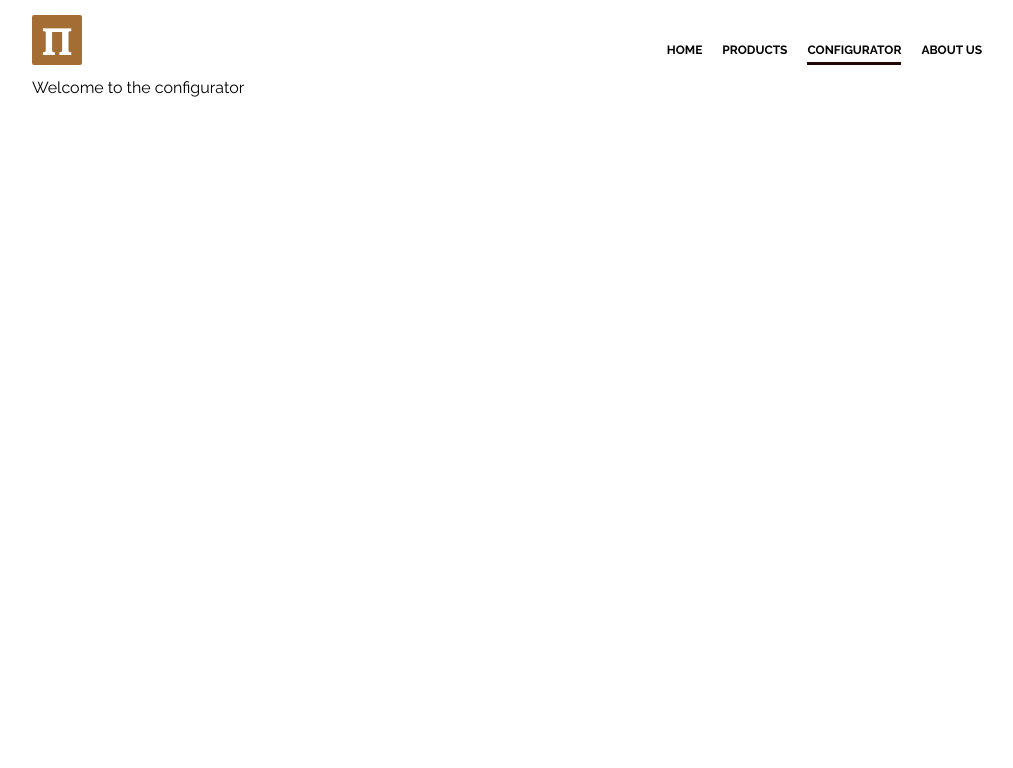
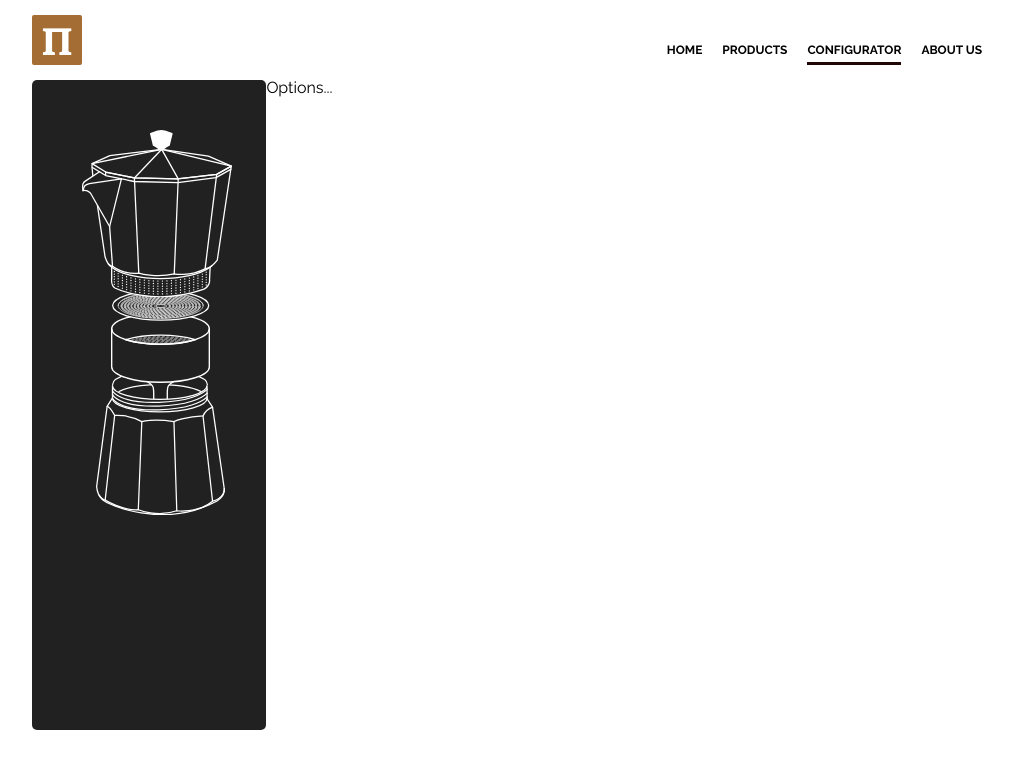
Before and after one commit to rafael-mindreau/percolator-poc, a React (Create React App) app: page /configurator in a window 1280 px wide. Shown: the top 768 px of the page, without its empty margins (128-1141 px from the left). Built offline with nearby package versions, Linux system fonts and the light colour scheme.

Commit message:
Make assembly & viewport dynamic + reuse components

```diff
--- a/src/components/Configurator.js
+++ b/src/components/Configurator.js
@@ -1,9 +1,22 @@
 import React from 'react';
+import PercolatorAssembly from './PercolatorAssembly';
+import './Configurator.scss';
 
-function Home() {
+function Configurator() {
+  const style = {
+    backgroundColor: '#212121',
+  };
+
   return (
-    <h1>Welcome to the configurator</h1>
+    <div className="configurator">
+      <div style={style} className="result-viewport">
+        <PercolatorAssembly open backgroundColor={style.backgroundColor} />
+      </div>
+      <div className="options">
+        Options...
+      </div>
+    </div>
   );
 }
 
-export default Home;
+export default Configurator;
--- /dev/null
+++ b/src/components/Configurator.scss
@@ -0,0 +1,19 @@
+// Width of the viewport for the percolator assembly
+$viewport-width: 150px;
+
+.configurator {
+  display: flex;
+  justify-content: space-between;
+
+  .result-viewport {
+    padding: 50px;
+    width: $viewport-width;
+    height: 550px;
+
+    border-radius: 5px;
+  }
+
+  .options {
+    width: calc(100% - $viewport-width);
+  }
+}
--- a/src/components/Hero.js
+++ b/src/components/Hero.js
@@ -5,7 +5,7 @@ import './Hero.scss';
 function Hero({ textComponent }) {
   return (
     <div className="hero">
-      <PercolatorAssembly />
+      <PercolatorAssembly dynamic backgroundColor="#D46D44" />
       <div className="hero-text">
         { textComponent }
       </div>
--- a/src/components/Home.scss
+++ b/src/components/Home.scss
@@ -9,6 +9,6 @@
   img {
     position: absolute;
     width: 100%;
-    top: 120px;
+    top: 348px;
   }
 }
--- a/src/components/PercolatorAssembly.js
+++ b/src/components/PercolatorAssembly.js
@@ -6,14 +6,16 @@ import Ring from './percolator-parts/3D/Ring';
 import BottomDefault from './percolator-parts/3D/bottoms/BottomDefault';
 import './PercolatorAssembly.scss';
 
-function PercolatorAssembly() {
+function PercolatorAssembly({ backgroundColor, dynamic, open }) {
+  const className = `assembly-perspective-view ${dynamic ? 'dynamic ' : ''} ${open ? 'open ' : ''}`;
+
   return (
-    <div className="assembly-perspective-view">
-      <TopDefault />
-      <SpreaderBasic />
-      <BasketBasic />
+    <div className={className}>
+      <TopDefault fillColor={backgroundColor} />
+      <SpreaderBasic fillColor={backgroundColor} />
+      <BasketBasic fillColor={backgroundColor} />
       <Ring />
-      <BottomDefault />
+      <BottomDefault fillColor={backgroundColor} />
     </div>
   );
 }
--- a/src/components/PercolatorAssembly.scss
+++ b/src/components/PercolatorAssembly.scss
@@ -2,9 +2,10 @@
 
 .assembly-perspective-view {
   position: relative;
-  width: 300px;
+  width: 100%;
+  max-width: 300px;
 
-  &:hover svg {
+  &.dynamic:hover svg, &.open svg {
     &.spreader {
       top: 160px;
     }
@@ -25,52 +26,50 @@
   svg {
     display: block;
 
-    .filled {
-      fill: $main-color;
-    }
-
     &.top {
-      width: 50%;
+      position: absolute;
+      z-index: 6;
+      width: 150px;
       top: 0;
       left: 0;
     }
 
     &.spreader {
       position: absolute;
-      z-index: -1;
+      z-index: 4;
       top: 135px;
       left: 30px;
-      width: 33%;
+      width: 99px;
 
       transition: top 0.7s ease-in-out;
     }
 
     &.basket {
       position: absolute;
-      z-index: -2;
+      z-index: 3;
       top: 108px;
       left: 29px;
-      width: 33%;
+      width: 99px;
 
       transition: top 0.7s ease-in-out;
     }
 
     &.ring {
       position: absolute;
-      z-index: -3;
+      z-index: 2;
       top: 140px;
       left: 30px;
-      width: 32%;
+      width: 96px;
 
       transition: top 0.7s ease-in-out;
     }
 
     &.bottom {
       position: absolute;
-      z-index: -1;
+      z-index: 5;
       top: 140px;
       left: 14px;
-      width: 43%;
+      width: 129px;
 
       transition: top 0.7s ease-in-out;
     }
--- a/src/components/percolator-parts/3D/baskets/Basket01.js
+++ b/src/components/percolator-parts/3D/baskets/Basket01.js
@@ -1,6 +1,6 @@
 import React from 'react';
 
-export default function Spreader01() {
+export default function Basket01({ fillColor }) {
   return (
     /* eslint-disable */
     <svg
@@ -18,14 +18,14 @@ export default function Spreader01() {
              stroke-miterlimit="10"
              d="m 403.113,470.228 c -8.61,5.235 -9.113,6.448 -9.113,17.5 v 50.756 c 0,0 -1.23,4.516 -10.126,4.516 h 0.063 c -8.896,0 -9.938,-4.516 -9.938,-4.516 v -50.756 c 0,-11.052 -0.872,-12.265 -9.482,-17.5"
              id="path394"
-             className="filled" stroke="white" stroke-width="2" stroke-linecap="round" stroke-linejoin="round" stroke-miterlimit="10" />
+             fill={fillColor} stroke="white" stroke-width="2" stroke-linecap="round" stroke-linejoin="round" stroke-miterlimit="10" />
           <g
              id="g398">
             <path
                stroke-miterlimit="10"
                d="m 456,393 v 55.427 c 0,12.454 -32.236,22.451 -72,22.451 -39.764,0 -72,-10.195 -72,-22.648 V 393 392.845 c 0,-12.454 32.236,-22.549 72,-22.549 39.764,0 72,10.096 72,22.549 z"
                id="path396"
-               className="filled" stroke="white" stroke-width="2" stroke-linecap="round" stroke-linejoin="round" stroke-miterlimit="10" />
+               fill={fillColor} stroke="white" stroke-width="2" stroke-linecap="round" stroke-linejoin="round" stroke-miterlimit="10" />
           </g>
           <path
              stroke-miterlimit="10"
--- a/src/components/percolator-parts/3D/bottoms/BottomDefault.js
+++ b/src/components/percolator-parts/3D/bottoms/BottomDefault.js
@@ -1,6 +1,6 @@
 import React from 'react';
 
-export default function TopDefault() {
+export default function BottomDefault({ fillColor }) {
   return (
     /* eslint-disable */
     <svg
@@ -16,7 +16,7 @@ export default function TopDefault() {
              stroke-miterlimit="10"
              d="m 46.711654,248.06028 -0.01451,-5.56784 c 0,3.18671 -8.908048,5.78419 -19.878556,5.78419 -10.970509,0 -19.8935945,-2.56876 -19.8935945,-5.7552 v 5.15491 l -2.2423789,3.55747 -4.4188054,33.73012 c 0,0 0.3297616,3.4916 2.3742835,5.46797 2.0445219,1.97637 25.6554523,12.78055 48.2770983,0.59291 3.891187,-2.5034 2.967854,-5.53385 2.967854,-5.53385 l -4.880471,-33.92775 z"
              id="path552"
-             className="filled" stroke="white" stroke-width="0.52732575" stroke-linecap="round" stroke-linejoin="round" stroke-miterlimit="10" />
+             fill={fillColor} stroke="white" stroke-width="0.52732575" stroke-linecap="round" stroke-linejoin="round" stroke-miterlimit="10" />
           <path
              stroke-miterlimit="10"
              d="m 4.6826146,251.23381 c 0,0 1.1211895,0.19764 3.1657114,3.75511 0,0 5.737852,-0.46115 11.409751,2.63517 0,0 4.55071,-1.31758 13.520226,0 0,0 4.99048,-2.17401 12.223075,-2.37165 0,0 1.165246,-2.63516 4.001196,-3.68923"
--- a/src/components/percolator-parts/3D/tops/TopDefault.js
+++ b/src/components/percolator-parts/3D/tops/TopDefault.js
@@ -1,6 +1,6 @@
 import React from 'react';
 
-export default function TopDefault() {
+export default function TopDefault({ fillColor }) {
   return (
     /* eslint-disable */
     <svg
@@ -35,12 +35,12 @@ export default function TopDefault() {
           stroke-miterlimit="10"
           transform="matrix(0.26419981,0,0,0.2645697,-69.176408,209.68845)" />
        <path
-          className="filled" stroke="white" stroke-width="0.52876937" stroke-linecap="round" stroke-linejoin="round" stroke-miterlimit="10"
+          fill={fillColor} stroke="white" stroke-width="0.52876937" stroke-linecap="round" stroke-linejoin="round" stroke-miterlimit="10"
           id="path636"
           d="m 12.197133,284.56168 v 4.49768 c 0,0 -0.352178,3.13065 1.321,4.10083 0,0 15.984088,7.7167 36.635795,0.48496 2.690875,-1.4771 2.257851,-3.8733 2.257851,-3.8733 l 0.256802,-5.21017"
           stroke-miterlimit="10" />
        <path
-          className="filled" stroke="white" stroke-width="0.52876937" stroke-linecap="round" stroke-linejoin="round" stroke-miterlimit="10"
+          fill={fillColor} stroke="white" stroke-width="0.52876937" stroke-linecap="round" stroke-linejoin="round" stroke-miterlimit="10"
           id="path638"
           d="m 6.3292557,259.21775 3.1595655,21.18806 c 0,0 1.1062048,3.2685 2.6031608,4.06221 8.097196,6.44333 32.271478,6.31104 40.697603,0.004 1.509638,-1.12998 2.818219,-2.82138 2.818219,-2.82138 l 5.534194,-37.25988 -6.073426,3.39549 -15.692147,2.02846 -17.91037,-0.44078 -11.7386613,-2.44277 -5.608962,-3.43834 0.020608,-1.48292"
           stroke-miterlimit="10" />
```
Also changed, not shown: src/components/percolator-parts/3D/spreaders/Spreader01.js.
